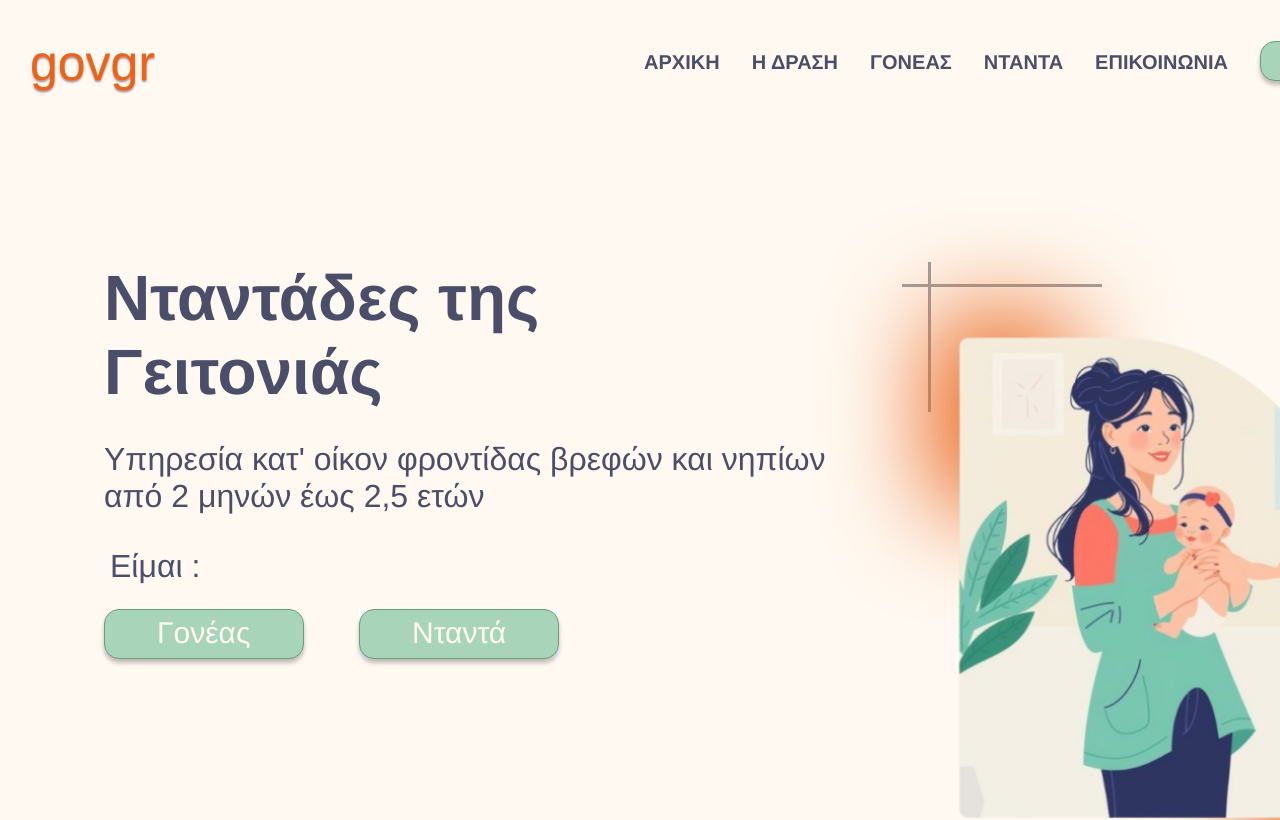
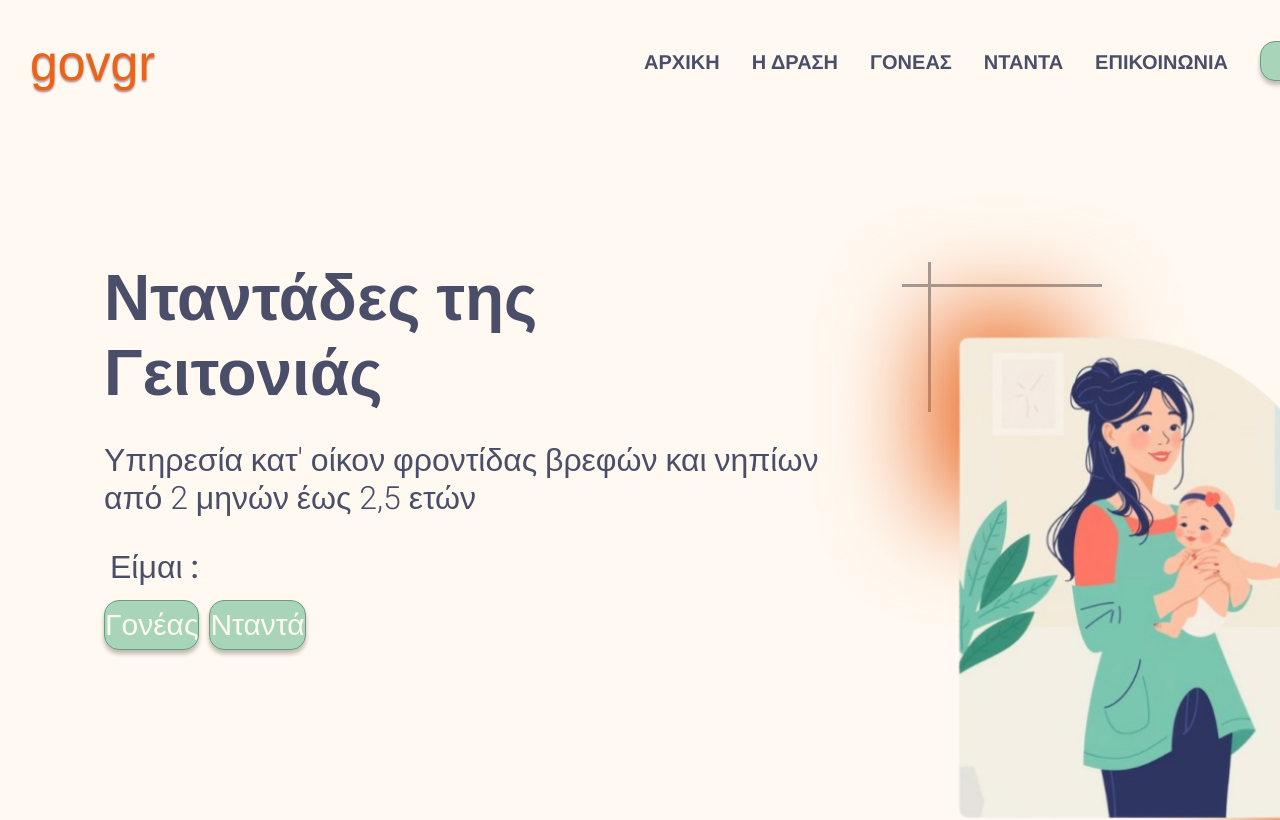
Before and after one commit to HackeRinaa/NTANTADES-GOV, a React (Vite) app in the folder ntantades-gov/: page / in a window 1280 px wide. Shown: the top 820 px of the page. Built offline with nearby package versions, Linux system fonts and the light colour scheme; grey boxes are pictures that could not be loaded.

Commit message:
nav activated

```diff
--- a/ntantades-gov/src/routes/drash/Drash.jsx
+++ b/ntantades-gov/src/routes/drash/Drash.jsx
@@ -13,19 +13,15 @@ export const HDrash = () => {
             <div className="text-wrapper-3">govgr</div>
 
             <div className="navbar">
-              <div className="text-wrapper-4">ΑΡΧΙΚΗ</div>
-
-              <div className="text-wrapper-4">Η ΔΡΑΣΗ</div>
-
-              <div className="text-wrapper-4">ΓΟΝΕΑΣ</div>
-
-              <div className="text-wrapper-4">ΝΤΑΝΤΑ</div>
-
-              <div className="text-wrapper-4">ΕΠΙΚΟΙΝΩΝΙΑ</div>
+              <a className="text-wrapper-4" href="#home">ΑΡΧΙΚΗ</a>
+              <a className="text-wrapper-4" href="#drash">Η ΔΡΑΣΗ</a>
+              <a className="text-wrapper-4" href="#goneas">ΓΟΝΕΑΣ</a>
+              <a className="text-wrapper-4" href="#ntanta">ΝΤΑΝΤΑ</a>
+              <a className="text-wrapper-4" href="#epikoinonia">ΕΠΙΚΟΙΝΩΝΙΑ</a>
 
               <div className="frame">
                 <div className="overlap-group">
-                  <div className="text-wrapper-5">ΣΥΝΔΕΣΗ</div>
+                  <a className="text-wrapper-5" href="#sindesi">ΣΥΝΔΕΣΗ</a>
                 </div>
               </div>
             </div>
@@ -34,37 +30,19 @@ export const HDrash = () => {
 
         <p className="p">
           <span className="span">Η πρωτοβουλία </span>
-
-          <span className="text-wrapper-6">
-            &#34;Νταντάδες της Γειτονιάς&#34;
-          </span>
-
-          <span className="span">
-            {" "}
-            είναι ένα καινοτόμο πρόγραμμα που στηρίζει τις οικογένειες
-            παρέχοντας ασφαλείς και αξιόπιστες υπηρεσίες φύλαξης βρεφών και
-            νηπίων. Στόχος της δράσης είναι να συνδέσει γονείς με πιστοποιημένες
-            νταντάδες, προσφέροντας ευελιξία, εμπιστοσύνη και επαγγελματισμό.
-          </span>
+          <span className="text-wrapper-6">"Νταντάδες της Γειτονιάς"</span>
+          <span className="span"> είναι ένα καινοτόμο πρόγραμμα που στηρίζει τις οικογένειες παρέχοντας ασφαλείς και αξιόπιστες υπηρεσίες φύλαξης βρεφών και νηπίων. Στόχος της δράσης είναι να συνδέσει γονείς με πιστοποιημένες νταντάδες, προσφέροντας ευελιξία, εμπιστοσύνη και επαγγελματισμό.</span>
         </p>
 
         <p className="text-wrapper-7">
-          Είσαι γονέας και αναζητάς φροντίδα για το παιδί σου; <br />Ή μήπως
-          θέλεις να γίνεις Νταντά και να προσφέρεις τις υπηρεσίες σου;
+          Είσαι γονέας και αναζητάς φροντίδα για το παιδί σου; <br />Ή μήπως θέλεις να γίνεις Νταντά και να προσφέρεις τις υπηρεσίες σου;
         </p>
 
         <div className="rectangle" />
 
         <div className="group">
-          <div className="div-wrapper">
-            <div className="text-wrapper-8">Γονέας</div>
-          </div>
-
-          <div className="overlap-group-wrapper">
-            <div className="overlap-group-2">
-              <div className="text-wrapper-8">Νταντά</div>
-            </div>
-          </div>
+          <button className="button-wrapper">Γονέας</button>
+          <button className="button-wrapper">Νταντά</button>
         </div>
       </div>
     </div>
--- a/ntantades-gov/src/routes/goneas/goneas.css
+++ b/ntantades-gov/src/routes/goneas/goneas.css
@@ -14,7 +14,7 @@
   }
 
   .PARENT .NAV {
-    align-items: center;
+    align-items : center;
     display: flex;
     height: 65px;
     justify-content: space-between;
@@ -24,9 +24,9 @@
     width: 1380px;
   }
 
-  .PARENT .text-wrapper {
+  .PARENT .text-wrapper-3 {
     color: #e9631a;
-    font-family: "Roboto-Light", Helvetica;
+    font-family: 'Roboto-Light', Helvetica;
     font-size: 50px;
     font-weight: 300;
     letter-spacing: 0;
@@ -45,16 +45,20 @@
     position: relative;
   }
 
-  .PARENT .text-wrapper-2 {
+  .PARENT .text-wrapper-4 {
     color: #4a4e69;
-    font-family: "Roboto-SemiBold", Helvetica;
+    font-family: "Roboto-SemiBold",  Helvetica;
     font-size: 20px;
     font-weight: 600;
     letter-spacing: 0;
     line-height: normal;
     position: relative;
-    white-space: nowrap;
-    width: fit-content;
+    text-decoration: none; /* Ensure links are not underlined */
+    transition: color 0.3s; /* Add transition for hover effect */
+  }
+
+  .PARENT .text-wrapper-4:hover {
+    color: #e9631a; /* Change color on hover */
   }
 
   .PARENT .frame {
@@ -73,18 +77,19 @@
     position: relative;
   }
 
-  .PARENT .text-wrapper-3 {
+  .PARENT .text-wrapper-5 {
     color: #ffffff;
-    font-family: "Roboto-SemiBold", Helvetica;
+    font-family: "Roboto-SemiBold",  Helvetica;
     font-size: 20px;
     font-weight: 600;
+    letter-spacing: 0;
     left: 29px;
-    letter-spacing: 0;
     line-height: normal;
     position: absolute;
     top: 8px;
     white-space: nowrap;
   }
+
 
   .PARENT .text {
     height: 463px;
@@ -94,7 +99,7 @@
     width: 582px;
   }
 
-  .PARENT .text-wrapper-4 {
+  .PARENT .text-wrapper-4-2 {
     color: #4a4e69;
     font-family: "Roboto-Medium", Helvetica;
     font-size: 64px;
@@ -135,7 +140,7 @@
     color: #4a4e69;
   }
 
-  .PARENT .text-wrapper-5 {
+  .PARENT .text-wrapper-5-2 {
     color: #9bc5a7;
   }
 
--- a/ntantades-gov/src/routes/homepage/Homepage.jsx
+++ b/ntantades-gov/src/routes/homepage/Homepage.jsx
@@ -5,28 +5,24 @@ function Homepage() {
     <div className="HERO-SECTION">
       <div className="div">
       <div className="NAV">
-          <div className="text-wrapper">govgr</div>
+            <div className="text-wrapper-3">govgr</div>
 
             <div className="navbar">
-            <div className="text-wrapper-2">ΑΡΧΙΚΗ</div>
-
-            <div className="text-wrapper-2">Η ΔΡΑΣΗ</div>
-
-            <div className="text-wrapper-2">ΓΟΝΕΑΣ</div>
-
-            <div className="text-wrapper-2">ΝΤΑΝΤΑ</div>
-
-            <div className="text-wrapper-2">ΕΠΙΚΟΙΝΩΝΙΑ</div>
+              <a className="text-wrapper-4" href="#home">ΑΡΧΙΚΗ</a>
+              <a className="text-wrapper-4" href="#drash">Η ΔΡΑΣΗ</a>
+              <a className="text-wrapper-4" href="#goneas">ΓΟΝΕΑΣ</a>
+              <a className="text-wrapper-4" href="#ntanta">ΝΤΑΝΤΑ</a>
+              <a className="text-wrapper-4" href="#epikoinonia">ΕΠΙΚΟΙΝΩΝΙΑ</a>
 
               <div className="frame">
                 <div className="overlap-group">
-                <div className="text-wrapper-3">ΣΥΝΔΕΣΗ</div>
+                  <a className="text-wrapper-5" href="#sindesi">ΣΥΝΔΕΣΗ</a>
                 </div>
               </div>
             </div>
           </div>
 
-        <div className="text-wrapper-4">
+        <div className="text-wrapper-4-2">
           Νταντάδες της <br />
           Γειτονιάς
         </div>
@@ -34,41 +30,26 @@ function Homepage() {
         <div className="overlap-wrapper">
           <div className="overlap">
             <div className="overlap-2">
-              <img className="line" alt="Line" src="ntantades-gov\src\assets\line1.svg"/>
-
-              <img className="img" alt="Line" src="ntantades-gov\src\assets\line2.svg" />
+              <img className="line" alt="Line" src="../public/line1.svg" />
+              <img className="img" alt="Line" src="../public/line2.svg" />
             </div>
 
             <div className="overlap-3">
               <div className="rectangle" />
-
               <div className="rectangle-2" />
-
-              <img
-                className="screenshot"
-                alt="Screenshot"
-                src="../public/main.png"
-              />
+              <img className="screenshot" alt="Screenshot" src="../public/main.png" />
             </div>
           </div>
         </div>
 
         <p className="element">
-          Υπηρεσία κατ&#39; οίκον φροντίδας βρεφών και νηπίων <br />
+          Υπηρεσία κατ' οίκον φροντίδας βρεφών και νηπίων <br />
           από 2 μηνών έως 2,5 ετών
         </p>
 
         <div className="group">
-          <div className="div-wrapper">
-            <div className="text-wrapper-5">Γονέας</div>
-          </div>
-
-          <div className="overlap-group-wrapper">
-            <div className="overlap-group-2">
-              <div className="text-wrapper-5">Νταντά</div>
-            </div>
-          </div>
-
+          <button className="role-button">Γονέας</button>
+          <button className="role-button">Νταντά</button>
           <div className="text-wrapper-6">Είμαι :</div>
         </div>
       </div>
--- a/ntantades-gov/src/routes/homepage/homepage.css
+++ b/ntantades-gov/src/routes/homepage/homepage.css
@@ -14,7 +14,7 @@
 }
 
 .HERO-SECTION .NAV {
-    align-items: center;
+  align-items : center;
   display: flex;
   height: 65px;
   justify-content: space-between;
@@ -24,9 +24,9 @@
   width: 1380px;
 }
 
-  .HERO-SECTION .text-wrapper {
+.HERO-SECTION .text-wrapper-3 {
   color: #e9631a;
-    font-family: "Roboto-Light", Helvetica;
+  font-family: 'Roboto-Light', Helvetica;
   font-size: 50px;
   font-weight: 300;
   letter-spacing: 0;
@@ -45,16 +45,20 @@
   position: relative;
 }
 
-  .HERO-SECTION .text-wrapper-2 {
+.HERO-SECTION .text-wrapper-4 {
   color: #4a4e69;
-    font-family: "Roboto-SemiBold", Helvetica;
+  font-family: "Roboto-SemiBold",  Helvetica;
   font-size: 20px;
   font-weight: 600;
   letter-spacing: 0;
   line-height: normal;
   position: relative;
-    white-space: nowrap;
-    width: fit-content;
+  text-decoration: none; /* Ensure links are not underlined */
+  transition: color 0.3s; /* Add transition for hover effect */
+}
+
+.HERO-SECTION .text-wrapper-4:hover {
+  color: #e9631a; /* Change color on hover */
 }
 
 .HERO-SECTION .frame {
@@ -73,27 +77,24 @@
   position: relative;
 }
 
-  .HERO-SECTION .text-wrapper-3 {
+.HERO-SECTION .text-wrapper-5 {
   color: #ffffff;
-    font-family: "Roboto-SemiBold", Helvetica;
+  font-family: "Roboto-SemiBold",  Helvetica;
   font-size: 20px;
   font-weight: 600;
+  letter-spacing: 0;
   left: 29px;
-    letter-spacing: 0;
   line-height: normal;
   position: absolute;
   top: 8px;
   white-space: nowrap;
 }
 
-  .HERO-SECTION .text-wrapper-4 {
+.HERO-SECTION .text-wrapper-4-2 {
   color: #4a4e69;
-    font-family: "Roboto-SemiBold", Helvetica;
   font-size: 64px;
   font-weight: 600;
   left: 104px;
-    letter-spacing: 0;
-    line-height: normal;
   position: absolute;
   top: 261px;
 }
@@ -177,12 +178,9 @@
 
 .HERO-SECTION .element {
   color: #4a4e69;
-    font-family: "Roboto-Light", Helvetica;
   font-size: 32px;
   font-weight: 300;
   left: 104px;
-    letter-spacing: 0;
-    line-height: normal;
   position: absolute;
   top: 441px;
 }
@@ -195,59 +193,25 @@
   width: 457px;
 }
 
-  .HERO-SECTION .div-wrapper {
+.HERO-SECTION .role-button {
   background-color: #a8d5ba;
-    border: 1px solid;
-    border-color: #6a9d7e;
+  border: 1px solid #6a9d7e;
   border-radius: 15px;
   box-shadow: 0px 4px 4px #00000040;
-    height: 50px;
-    left: 0;
-    position: absolute;
-    top: 61px;
-    width: 200px;
-  }
-
-  .HERO-SECTION .text-wrapper-5 {
   color: #fff9f2;
-    font-family: "Roboto-Medium", Helvetica;
   font-size: 30px;
   font-weight: 500;
-    left: 52px;
-    letter-spacing: 0;
-    line-height: normal;
-    position: absolute;
-    top: 6px;
-    white-space: nowrap;
-  }
-
-  .HERO-SECTION .overlap-group-wrapper {
-    background-color: #ffffff;
   height: 50px;
-    left: 255px;
-    position: absolute;
-    top: 61px;
-    width: 200px;
-  }
-
-  .HERO-SECTION .overlap-group-2 {
-    background-color: #a8d5ba;
-    border: 1px solid;
-    border-color: #6a9d7e;
-    border-radius: 15px;
-    box-shadow: 0px 4px 4px #00000040;
-    height: 50px;
-    position: relative;
+  cursor: pointer;
+  margin-right: 10px;
+  margin-top: 52px;
 }
 
 .HERO-SECTION .text-wrapper-6 {
   color: #4a4e69;
-    font-family: "Roboto-Medium", Helvetica;
   font-size: 32px;
   font-weight: 500;
   left: 6px;
-    letter-spacing: 0;
-    line-height: normal;
   position: absolute;
   top: 0;
   white-space: nowrap;
```
Also changed, not shown: ntantades-gov/src/routes/drash/drash.css (+25 -25 lines), ntantades-gov/src/routes/goneas/Goneas.jsx (+17 -21 lines), ntantades-gov/src/routes/ntanta/Ntanta.jsx (+16 -21 lines), ntantades-gov/src/routes/ntanta/ntanta.css (+17 -13 lines). Lines whose indentation alone changed are shown as unchanged.
